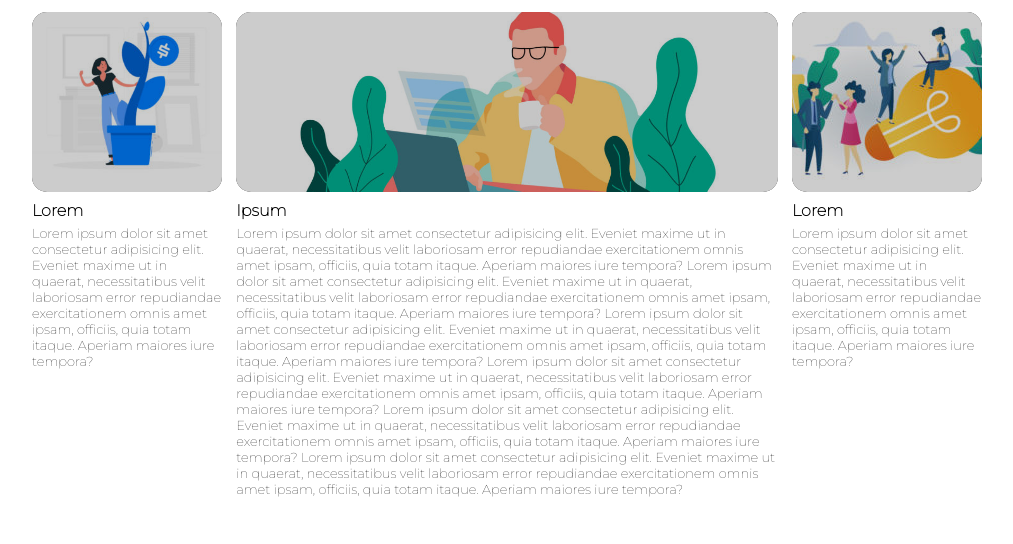
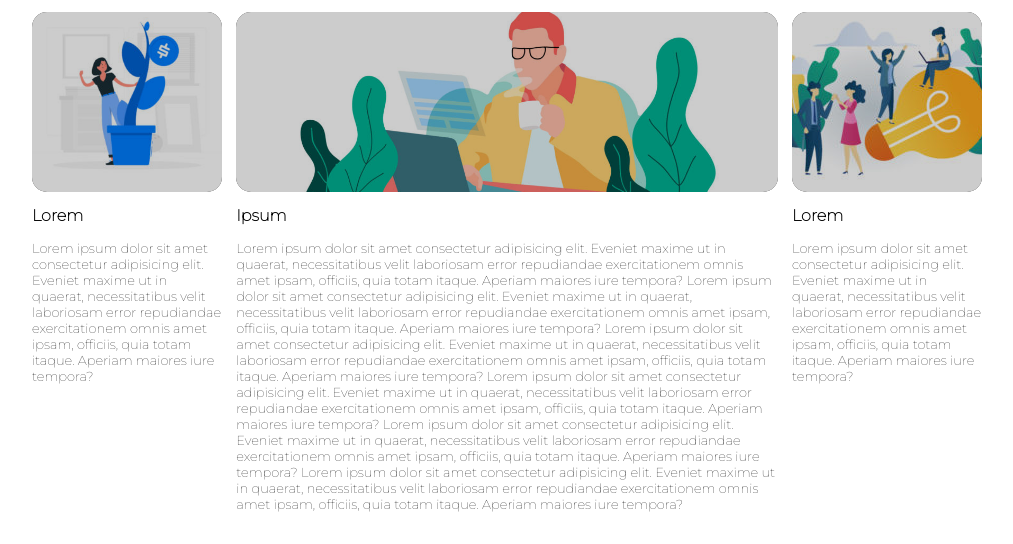
Before and after one commit to 78741722Ale/htmlcss-wp, a plain HTML site: page index.html in a window 1280 px wide. Shown: the part 723-1267 px from the top of the page, without its empty margins (133-1146 px from the left). Drawn offline with Linux system fonts and the light colour scheme; a web font is replaced by a local one.

Commit message:
Undicesimo Commit
Sistemato tutti gli H4 all'interno della classe Row. Padding aggiuntivo e font-weight corretto.

```diff
--- a/css/style.css
+++ b/css/style.css
@@ -224,7 +224,9 @@ le varie immagini delle colonne di DX e SX */
 }
 
 .row h4 {
-    padding-top: 5px;
+    font-weight: 900;
+    padding-top: 10px;
+    padding-bottom: 10px;
 }
 
 /* Footer
```
